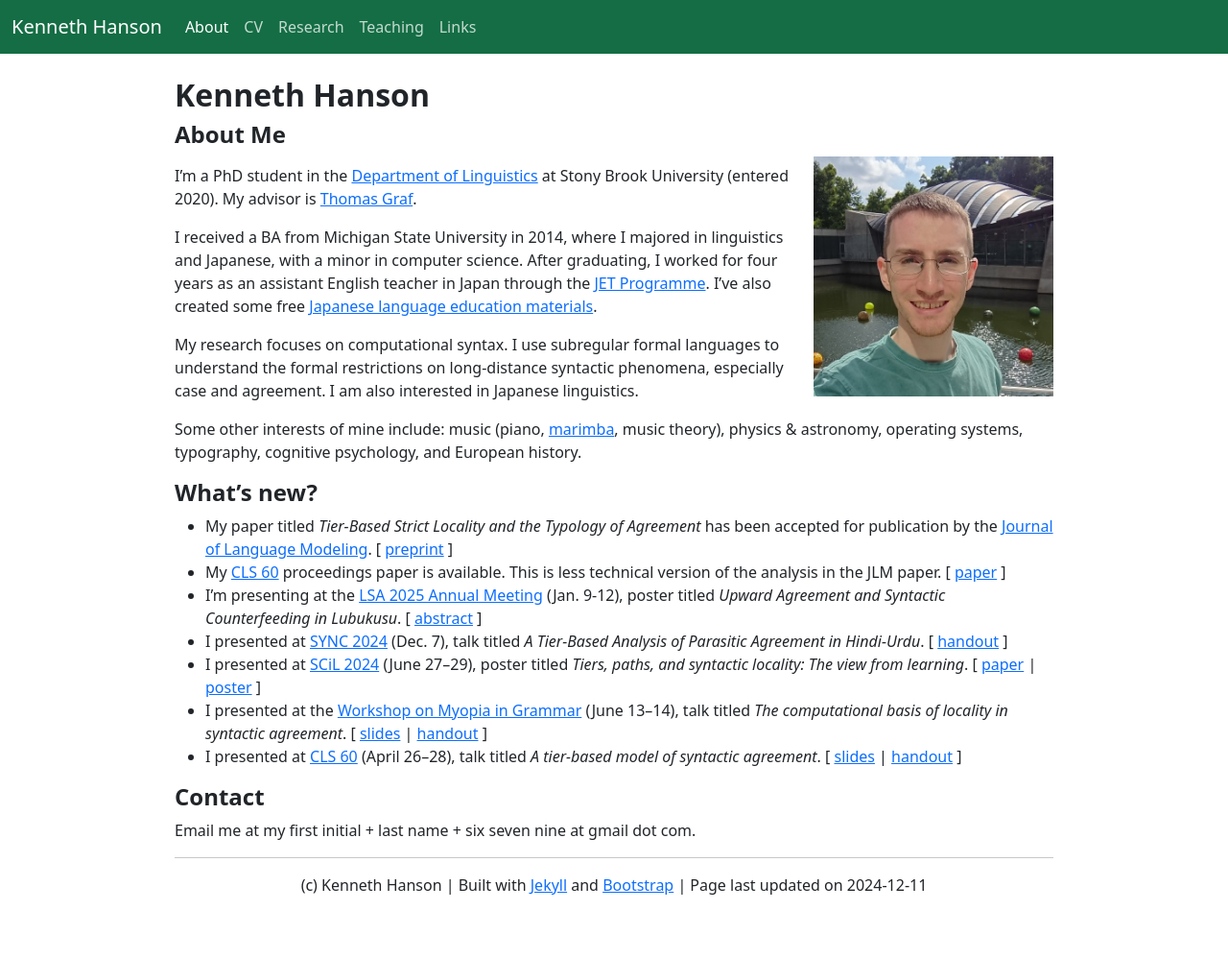
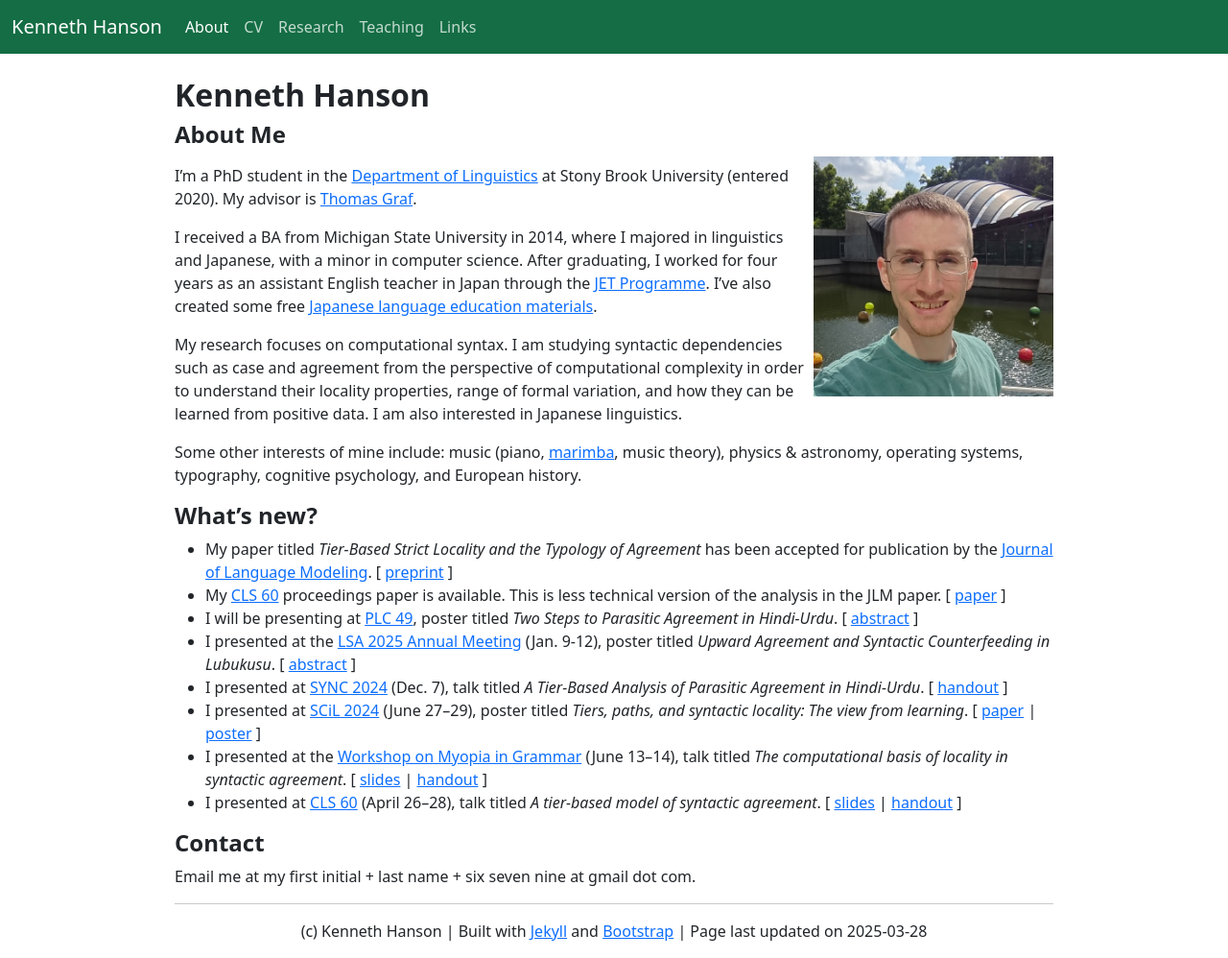
Before and after one commit to khanson679/khanson679.github.io, a Jekyll site: the page built from index.md, in a window 1280 px wide. Shown: the whole page at 96% size. Built offline with Jekyll 4.4.1, drawn with Linux system fonts in a browser that asks for light colours; before the commit the page ends 950 px from its top, so only the background shows below that.

Commit message:
Update homepage.

```diff
--- a/index.md
+++ b/index.md
@@ -1,7 +1,7 @@
 ---
 title: About
 layout: default
-date: 2024-12-11
+date: 2025-03-28
 ---
 
 # Kenneth Hanson
@@ -14,7 +14,7 @@ I'm a PhD student in the [Department of Linguistics][sbling] at Stony Brook Univ
 
 I received a BA from Michigan State University in 2014, where I majored in linguistics and Japanese, with a minor in computer science. After graduating, I worked for four years as an assistant English teacher in Japan through the [JET Programme][jet]. I've also created some free [Japanese language education materials][jp].
 
-My research focuses on computational syntax. I use subregular formal languages to understand the formal restrictions on long-distance syntactic phenomena, especially case and agreement. I am also interested in Japanese linguistics.
+My research focuses on computational syntax. I am studying syntactic dependencies such as case and agreement from the perspective of computational complexity in order to understand their locality properties, range of formal variation, and how they can be learned from positive data. I am also interested in Japanese linguistics.
 
 Some other interests of mine include: music (piano, [marimba][], music theory), physics & astronomy, operating systems, typography, cognitive psychology, and European history.
 
@@ -25,7 +25,9 @@ Some other interests of mine include: music (piano, [marimba][], music theory),
   \[ [preprint](/files/hanson-jlm-tsl-agreement-preprint.pdf) \]
 * My [CLS 60](http://chicagolinguisticsociety.com/) proceedings paper is available. This is less technical version of the analysis in the JLM paper.
   \[  [paper](/files/hanson-cls60-tier-based-agreement.pdf) \]
-* I'm presenting at the [LSA 2025 Annual Meeting](https://web.cvent.com/event/40d9411e-b965-4659-b9c3-63046eeed3d4/summary) (Jan. 9-12), poster titled *Upward Agreement and Syntactic Counterfeeding in Lubukusu*.
+* I will be presenting at [PLC 49](https://sites.google.com/sas.upenn.edu/plc49/), poster titled *Two Steps to Parasitic Agreement in Hindi-Urdu*.
+  \[ [abstract](/files/hanson-plc49-abstract-deanon.pdf) \]
+* I presented at the [LSA 2025 Annual Meeting](https://web.cvent.com/event/40d9411e-b965-4659-b9c3-63046eeed3d4/summary) (Jan. 9-12), poster titled *Upward Agreement and Syntactic Counterfeeding in Lubukusu*.
   \[ [abstract](/files/hanson-lsa2025-abstract.pdf) \]
 * I presented at [SYNC 2024](https://sites.google.com/nyu.edu/sync-2024/) (Dec. 7), talk titled *A Tier-Based Analysis of Parasitic Agreement in Hindi-Urdu*.
   \[
```
